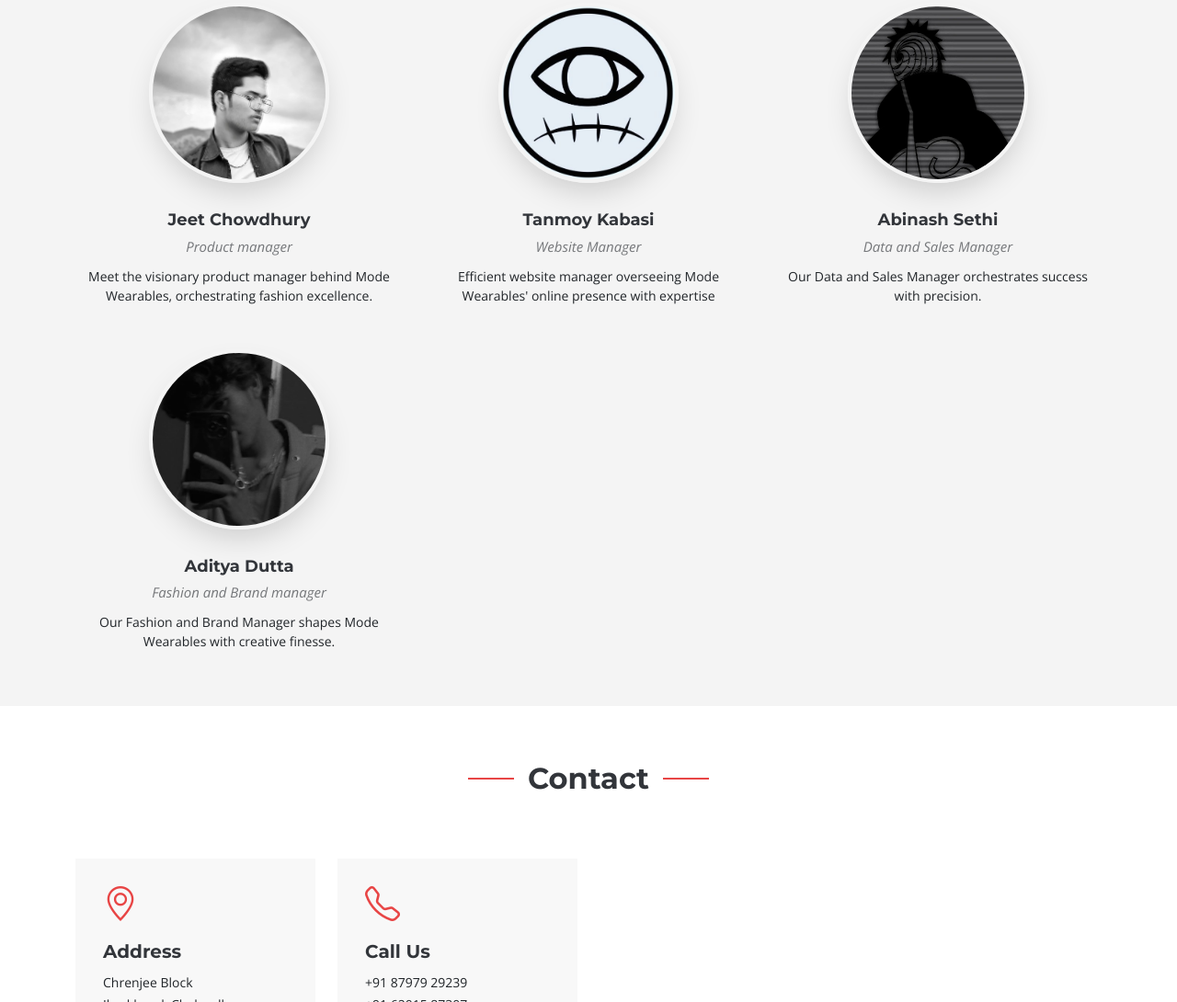
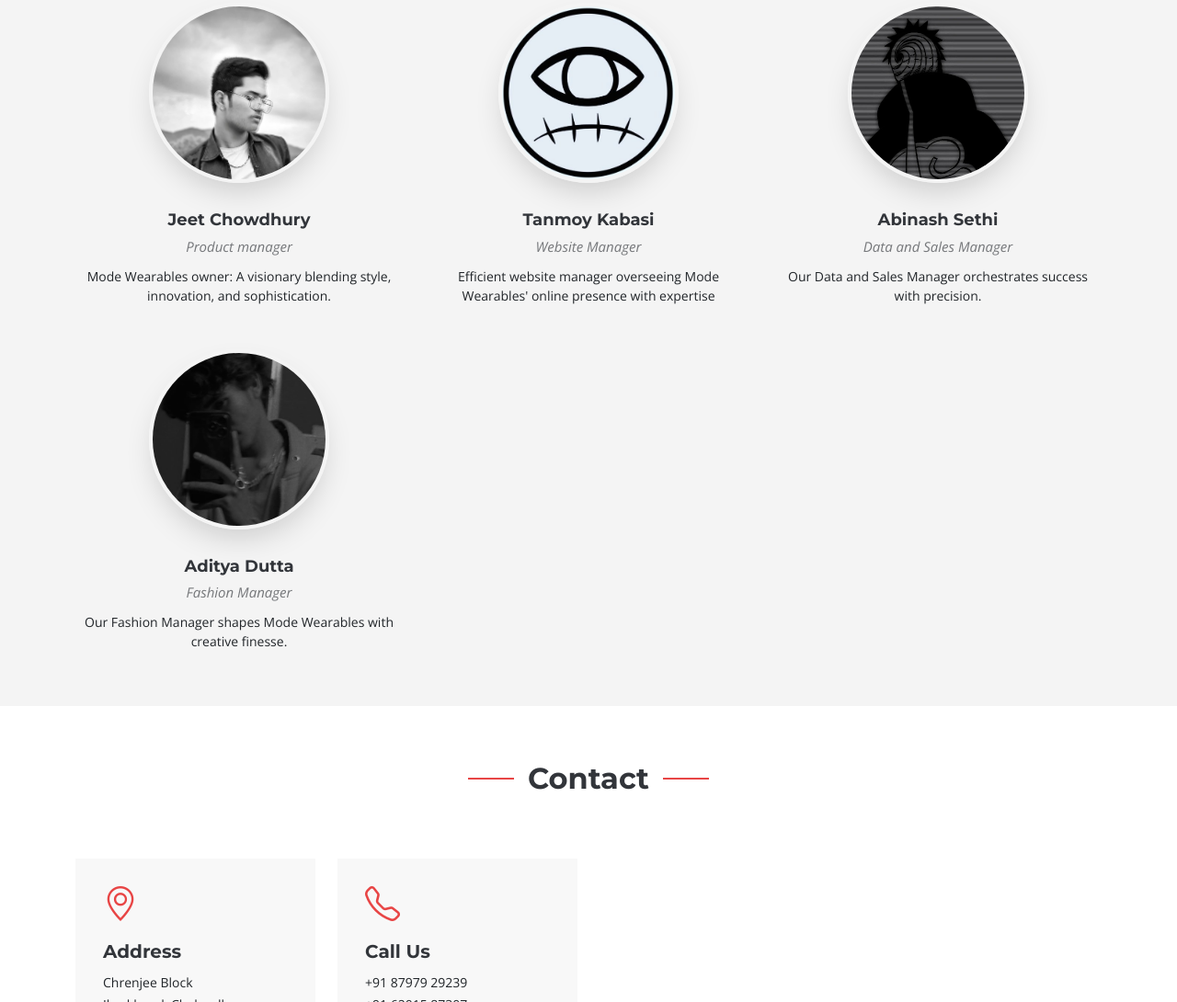
Before and after one commit to MODEWEARABLESOFFICIAL/jharkhand-india, a plain HTML site: page index.html in a window 1280 px wide. Shown: the part 3194-4284 px from the top of the page at 92% size. Drawn offline with nearby package versions, Linux system fonts and the light colour scheme.

Commit message:
index.html

```diff
--- a/index.html
+++ b/index.html
@@ -314,7 +314,7 @@
             <div class="member-info text-center">
               <h4>Jeet Chowdhury</h4>
               <span>Product manager</span>
-              <p>Meet the visionary product manager behind Mode Wearables, orchestrating fashion excellence.</p>
+              <p>Mode Wearables owner: A visionary blending style, innovation, and sophistication.</p>
             </div>
           </div><!-- End Team Member -->
 
@@ -358,8 +358,8 @@
             </div>
             <div class="member-info text-center">
               <h4>Aditya Dutta</h4>
-              <span>Fashion and Brand manager</span>
-              <p>Our Fashion and Brand Manager shapes Mode Wearables with creative finesse.</p>
+              <span>Fashion Manager</span>
+              <p>Our Fashion Manager shapes Mode Wearables with creative finesse.</p>
             </div>
           </div><!-- End Team Member -->
 
```
